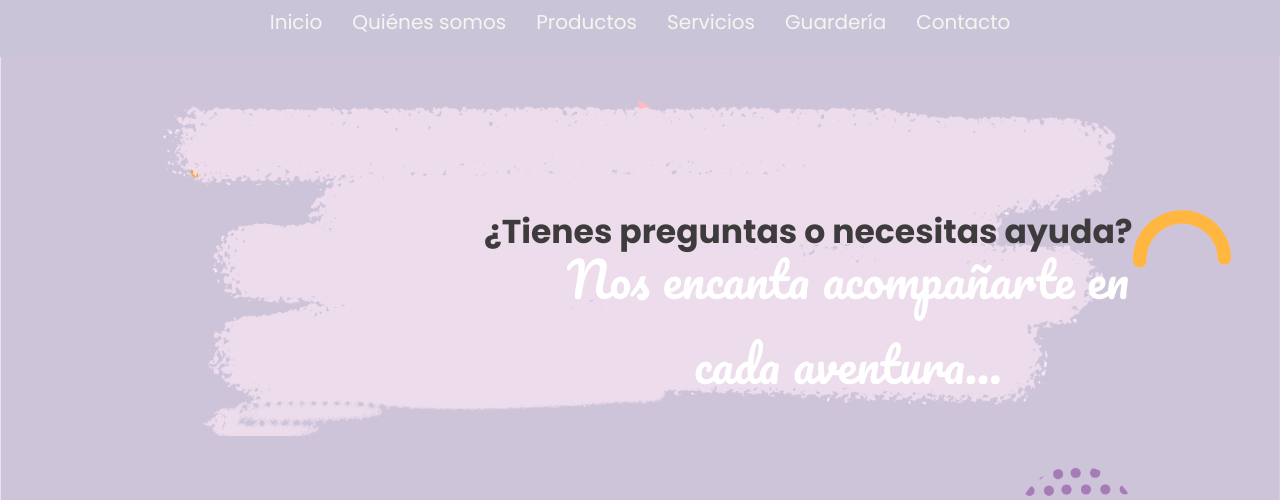
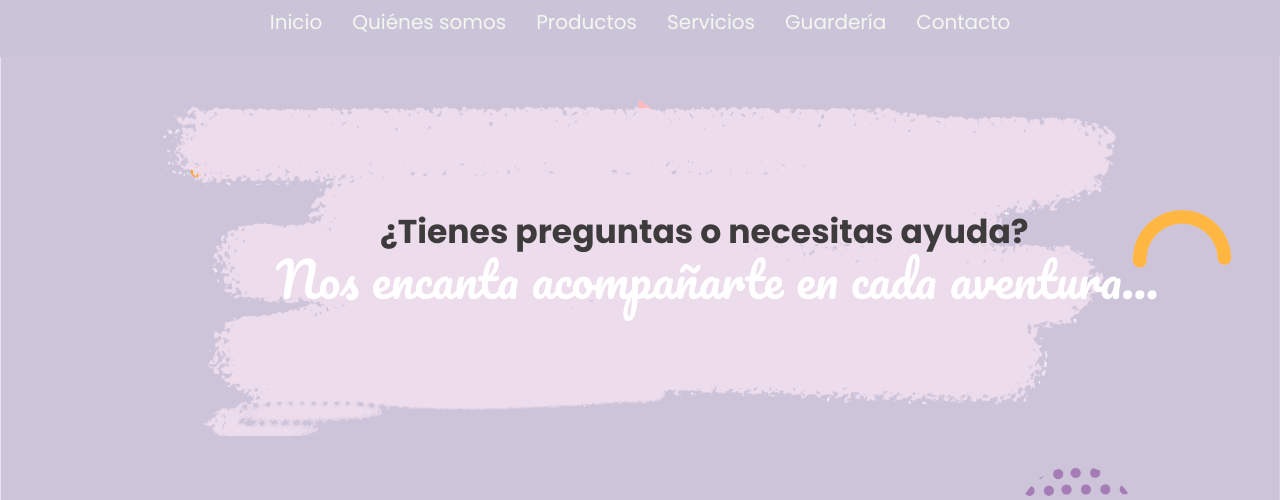
Before and after one commit to m4g4li/ZONEKIDS, a plain HTML site: page contacto.html in a window 1280 px wide. Shown: the part 249-749 px from the top of the page. Drawn offline with nearby package versions, Linux system fonts and the light colour scheme.

Commit message:
change size

```diff
--- a/contacto.css
+++ b/contacto.css
@@ -113,7 +113,7 @@ body {
     color: #3D3B3B;
     position: absolute;
     top: 38%;
-    left: 35%;
+    left: 25%;
 }
 
 .hero p {
@@ -122,7 +122,7 @@ body {
     font-family: "Pacifico", cursive;
     position: absolute;
     top: 45%;
-    left: 40%;
+    left: 15%;
 }
 
 .contenedor {
```
